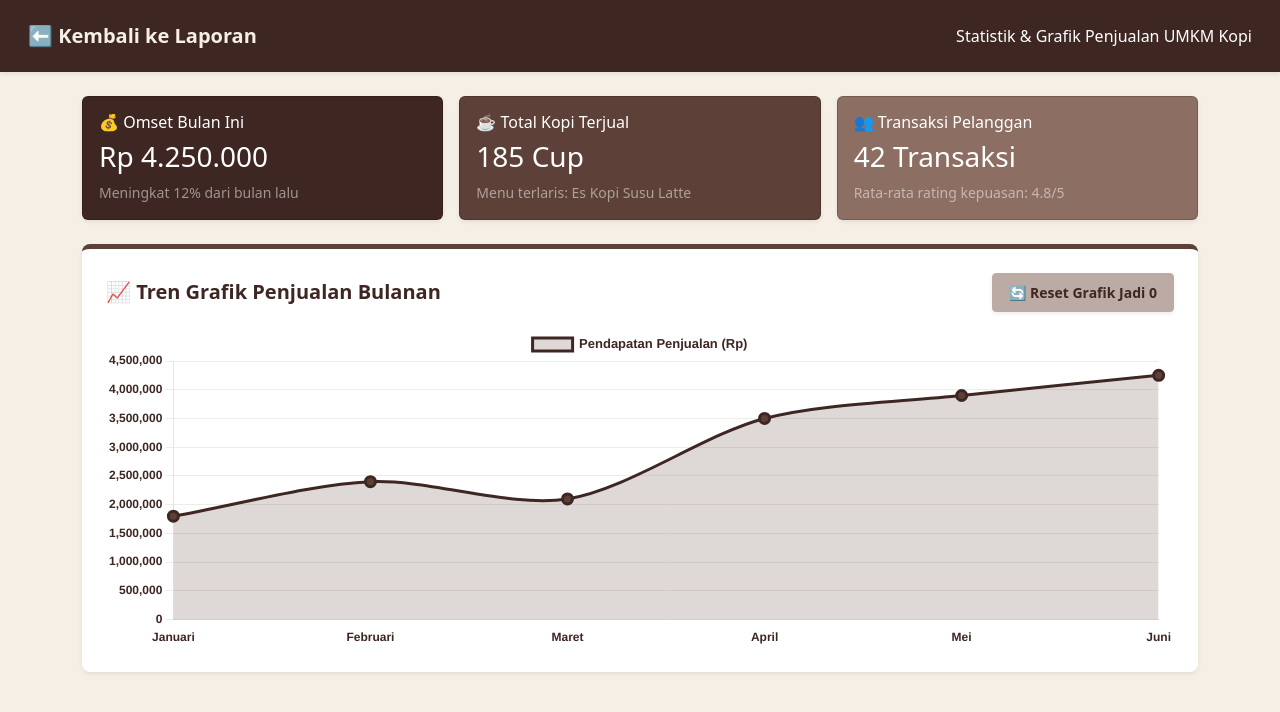
After one commit to iqbal2508/Kopi, a CodeIgniter app: the page made by application/views/v_admin_grafik_penjualan.php in a window 1280 px wide. The commit adds this page. Shown: the top 712 px of the page. Run offline with CodeIgniter, Linux system fonts and the light colour scheme; data that the repository does not hold is empty.

Commit message:
Update fitur terbaru

```diff
--- /dev/null
+++ b/application/views/v_admin_grafik_penjualan.php
@@ -0,0 +1,152 @@
+<!DOCTYPE html>
+<html lang="id">
+<head>
+    <meta charset="UTF-8">
+    <title><?= $title; ?></title>
+    <link href="https://cdn.jsdelivr.net/npm/bootstrap@5.3.0/dist/css/bootstrap.min.css" rel="stylesheet">
+    <script src="https://cdn.jsdelivr.net/npm/chart.js"></script>
+
+    <style>
+        body {
+            background-color: #F5EFE6 !important;
+            color: #3e2723;
+        }
+        .navbar-kopi {
+            background-color: #3e2723 !important;
+        }
+        .card-kopi {
+            border: none;
+            border-top: 5px solid #5D4037;
+            border-radius: 8px;
+        }
+        .bg-espresso { background-color: #3e2723; color: #fff; }
+        .bg-mocha { background-color: #5D4037; color: #fff; }
+        .bg-latte { background-color: #8D6E63; color: #fff; }
+        .navbar-kopi .navbar-brand {
+            color: #F5EFE6 !important;
+        }
+        .navbar-kopi .navbar-brand:hover {
+            color: #ffffff !important;
+        }
+        /* Style Tombol Reset Tema Kopi Muted */
+        .btn-kopi-reset {
+            background-color: #bcaaa4;
+            border-color: #bcaaa4;
+            color: #3e2723;
+            font-weight: bold;
+            transition: all 0.3s ease;
+        }
+        .btn-kopi-reset:hover {
+            background-color: #8D6E63;
+            border-color: #8D6E63;
+            color: #ffffff;
+        }
+    </style>
+</head>
+<body>
+
+    <nav class="navbar navbar-dark navbar-kopi shadow-sm mb-4 p-3">
+        <div class="container-fluid">
+            <a class="navbar-brand fw-bold" href="<?= site_url('Admin/laporan'); ?>">⬅️ Kembali ke Laporan</a>
+            <span class="text-white">Statistik & Grafik Penjualan UMKM Kopi</span>
+        </div>
+    </nav>
+
+    <div class="container mb-5">
+        <div class="row g-3 mb-4">
+            <div class="col-md-4">
+                <div class="card p-3 shadow-sm bg-espresso rounded">
+                    <h6>💰 Omset Bulan Ini</h6>
+                    <h3 id="txt-omset">Rp 4.250.000</h3>
+                    <small class="text-white-50">Meningkat 12% dari bulan lalu</small>
+                </div>
+            </div>
+            <div class="col-md-4">
+                <div class="card p-3 shadow-sm bg-mocha rounded">
+                    <h6>☕ Total Kopi Terjual</h6>
+                    <h3 id="txt-terjual">185 Cup</h3>
+                    <small class="text-white-50">Menu terlaris: Es Kopi Susu Latte</small>
+                </div>
+            </div>
+            <div class="col-md-4">
+                <div class="card p-3 shadow-sm bg-latte rounded">
+                    <h6>👥 Transaksi Pelanggan</h6>
+                    <h3 id="txt-transaksi">42 Transaksi</h3>
+                    <small class="text-white-50">Rata-rata rating kepuasan: 4.8/5</small>
+                </div>
+            </div>
+        </div>
+
+        <div class="card p-4 shadow-sm card-kopi mb-4">
+            <div class="d-flex justify-content-between align-items-center mb-3">
+                <h5 class="fw-bold mb-0" style="color: #3e2723;">📈 Tren Grafik Penjualan Bulanan</h5>
+                <button id="resetChartBtn" class="btn btn-sm btn-kopi-reset px-3 py-2 shadow-sm">🔄 Reset Grafik Jadi 0</button>
+            </div>
+
+            <div style="position: relative; height:40vh; width:100%">
+                <canvas id="salesChart"></canvas>
+            </div>
+        </div>
+    </div>
+
+    <script>
+        // Inisialisasi awal Grafik
+        const ctx = document.getElementById('salesChart').getContext('2d');
+        const salesChart = new Chart(ctx, {
+            type: 'line',
+            data: {
+                labels: ['Januari', 'Februari', 'Maret', 'April', 'Mei', 'Juni'],
+                datasets: [{
+                    label: 'Pendapatan Penjualan (Rp)',
+                    data: [1800000, 2400000, 2100000, 3500000, 3900000, 4250000],
+                    backgroundColor: 'rgba(93, 64, 55, 0.2)',
+                    borderColor: '#3e2723',
+                    borderWidth: 3,
+                    tension: 0.3,
+                    fill: true,
+                    pointBackgroundColor: '#5D4037',
+                    pointRadius: 5
+                }]
+            },
+            options: {
+                responsive: true,
+                maintainAspectRatio: false,
+                scales: {
+                    y: {
+                        beginAtZero: true,
+                        grid: { color: '#EFEBE9' },
+                        ticks: { color: '#3e2723', font: { weight: 'bold' } }
+                    },
+                    x: {
+                        grid: { display: false },
+                        ticks: { color: '#3e2723', font: { weight: 'bold' } }
+                    }
+                },
+                plugins: {
+                    legend: {
+                        labels: { color: '#3e2723', font: { size: 13, weight: 'bold' } }
+                    }
+                }
+            }
+        });
+
+        // Logika Aksi klik Tombol Reset
+        document.getElementById('resetChartBtn').addEventListener('click', function() {
+            // Menampilkan konfirmasi pop-up sebelum eksekusi reset
+            if (confirm('Apakah Anda yakin ingin mereset semua data grafik menjadi 0?')) {
+
+                // 1. Ubah array data Chart menjadi nol semua [0,0,0,0,0,0]
+                salesChart.data.datasets[0].data = [0, 0, 0, 0, 0, 0];
+
+                // 2. Update/refresh grafik secara halus dengan animasi bawaan Chart.js
+                salesChart.update();
+
+                // 3. Opsional: Mengubah angka ringkasan card di atas agar ikut menjadi 0
+                document.getElementById('txt-omset').innerText = 'Rp 0';
+                document.getElementById('txt-terjual').innerText = '0 Cup';
+                document.getElementById('txt-transaksi').innerText = '0 Transaksi';
+            }
+        });
+    </script>
+</body>
+</html>
```
Also changed, not shown: application/controllers/Admin.php (+8 -0 lines), application/views/v_admin_laporan.php (+11 -3 lines), application/views/v_admin_users.php (+48 -9 lines).
